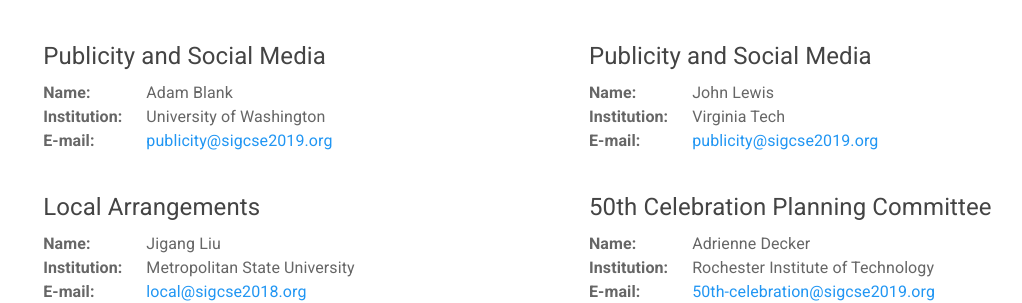
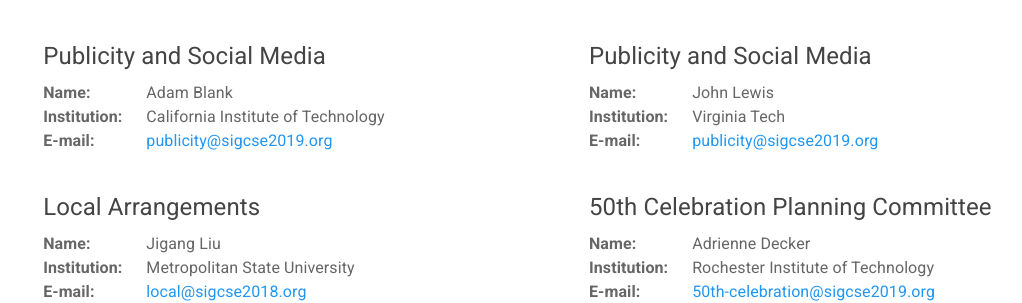
Before and after one commit to sheckman/sigcse2019, a Jekyll site: the page built from info/committees.md, in a window 1280 px wide and 900 px high, scrolled down 3559 px. Shown: the part 153-456 px from the top of the window, without its empty margins (66-1088 px from the left). Built offline with Jekyll 4.4.1, drawn with Linux system fonts in a browser that asks for light colours.

Commit message:
Updating affil.

```diff
--- a/_data/committees.yaml
+++ b/_data/committees.yaml
@@ -229,7 +229,7 @@
 
   - name: Adam Blank
     role: Publicity and Social Media
-    inst:  University of Washington
+    inst:  California Institute of Technology
     email: publicity@sigcse2019.org
 
   - name: John Lewis
```
